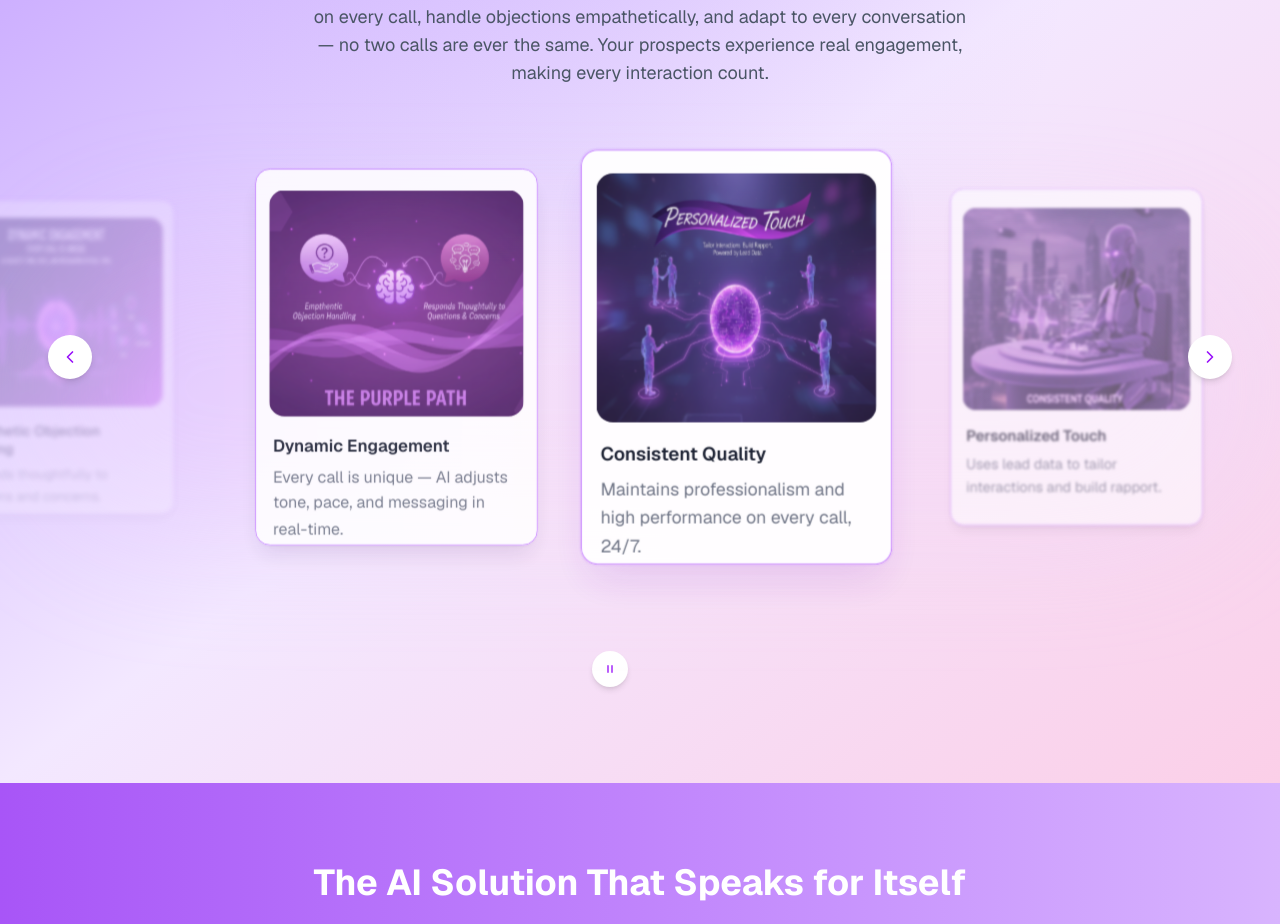
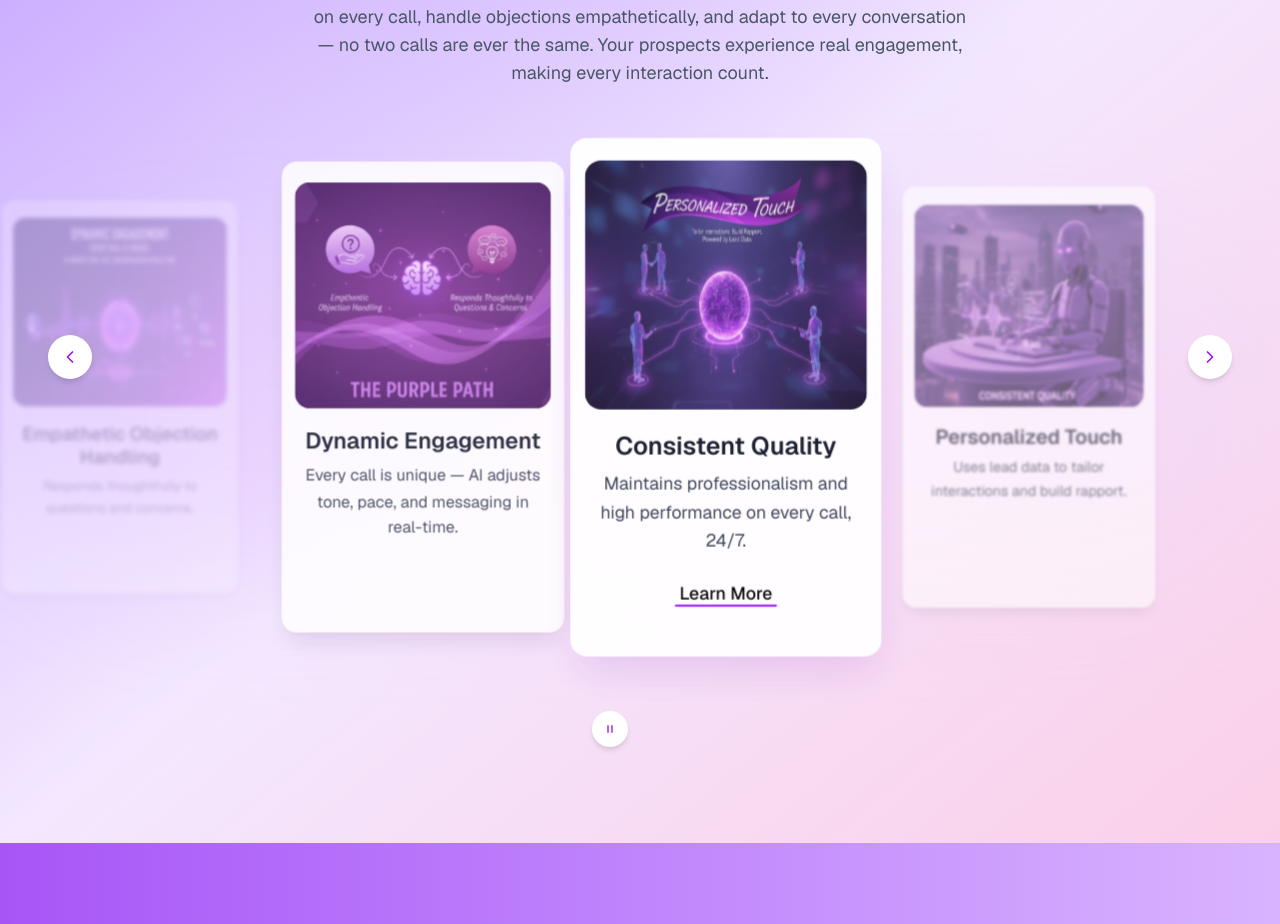
Before and after one commit to juyel66/CallmeAI, a Next.js app: page / in a window 1280 px wide. Shown: the part 3061-3985 px from the top of the page. Built offline with nearby package versions, Linux system fonts and the light colour scheme.

Commit message:
Update AIJustGot component: adjust card offset, enhance card styling, and add 'Learn More' button for improved user engagement

```diff
--- a/app/pages/AIJustGot/AIJustGot.tsx
+++ b/app/pages/AIJustGot/AIJustGot.tsx
@@ -9,7 +9,7 @@ import leadImage2 from "../../../public/images/Rectangle 14.svg";
 import leadImage3 from "../../../public/images/Rectangle 14 (2).svg";
 import leadImage4 from "../../../public/images/Rectangle 14 (1).svg";
 
-const CARD_OFFSET = 340;
+const CARD_OFFSET = 303;
 
 export default function AIJustGot() {
   const [current, setCurrent] = useState(1);
@@ -224,13 +224,13 @@ export default function AIJustGot() {
                     {cards.map((card, index) => (
                       <div
                         key={index}
-                        className={`absolute left-1/2 top-1/2 h-100 md:w-75 w-70 -translate-x-1/2 -translate-y-1/2 overflow-hidden rounded-2xl transition-all duration-500 select-none ${
-                          card.state.isActive ? "shadow-2xl shadow-purple-500/20 ring-2 ring-purple-400/20" : "shadow-lg"
+                        className={`absolute left-1/2 top-1/2 h-125 mt-10 md:w-75 w-70 -translate-x-1/2 -translate-y-1/2 overflow-hidden rounded-2xl transition-all duration-500 select-none ${
+                          card.state.isActive ? "shadow-2xl shadow-purple-500/20" : "shadow-lg"
                         }`}
                         style={card.state.style}
                         onContextMenu={(e) => e.preventDefault()}
                       >
-                        <div className="relative flex h-full w-full flex-col rounded-2xl border border-purple-400 bg-white p-3.5 pointer-events-none">
+                        <div className="relative flex h-full w-full flex-col rounded-2xl bg-white p-3.5">
                           <Image
                             src={card.image}
                             alt={card.title}
@@ -240,12 +240,23 @@ export default function AIJustGot() {
                           />
 
                           <div className="flex flex-1 flex-col px-1 pt-5">
-                            <h3 className="text-lg font-semibold leading-tight text-gray-900">
+                            <h3 className="text-2xl text-center font-semibold leading-tight text-gray-900">
                               {card.title}
                             </h3>
-                            <p className="mt-2 text-[17px] leading-relaxed text-gray-500">
+                            <p className="mt-2 text-[17px] text-center leading-relaxed text-gray-700">
                               {card.description}
                             </p>
+                            {card.state.isActive && (
+                              <div className="mt-6 flex items-center justify-center">
+                            <button
+  type="button"
+  className="group cursor-pointer relative inline-block px-1 text-[17px] font-medium text-black"
+>
+  Learn More
+  <span className="absolute left-0 bottom-0 h-[2px] w-full bg-purple-600 transition-all duration-200 group-hover:bottom-[2px]" />
+</button>
+                              </div>
+                            )}
                           </div>
                         </div>
                       </div>
@@ -281,7 +292,7 @@ export default function AIJustGot() {
               type="button"
               onClick={() => setIsPlaying((prev) => !prev)}
               aria-label={isPlaying ? "Pause" : "Play"}
-              className="flex h-9 md:ml-0 ml-10 w-9 items-center justify-center rounded-full bg-white text-purple-600 shadow-md transition-all duration-300 hover:scale-110"
+              className="flex h-9 md:ml-0 ml-10 w-9 mt-15 items-center justify-center rounded-full bg-white text-purple-600 shadow-md transition-all duration-300 hover:scale-110"
             >
               {isPlaying ? (
                 <svg viewBox="0 0 24 24" className="h-4 w-4" fill="none" stroke="currentColor" strokeWidth="2">
```
